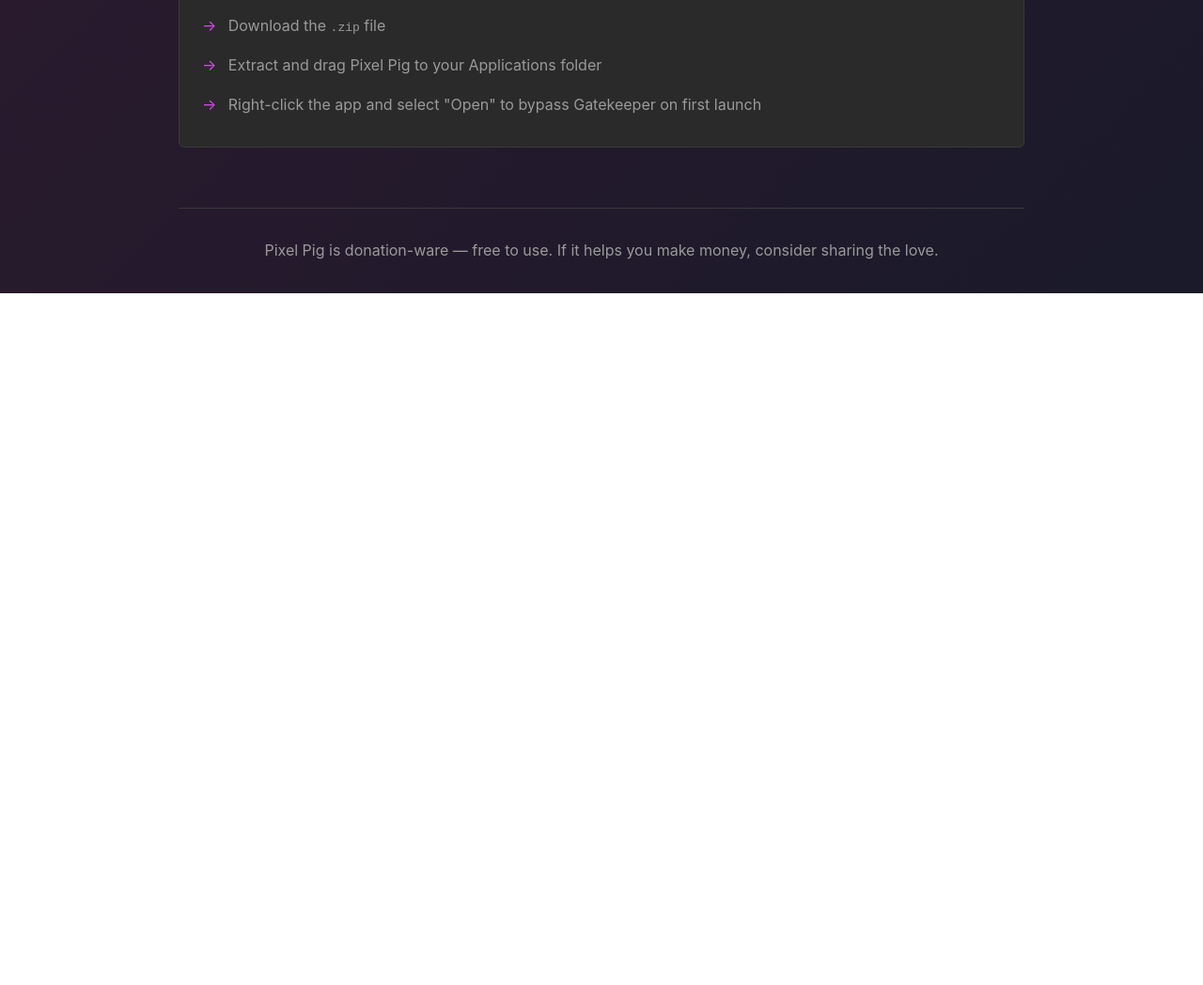
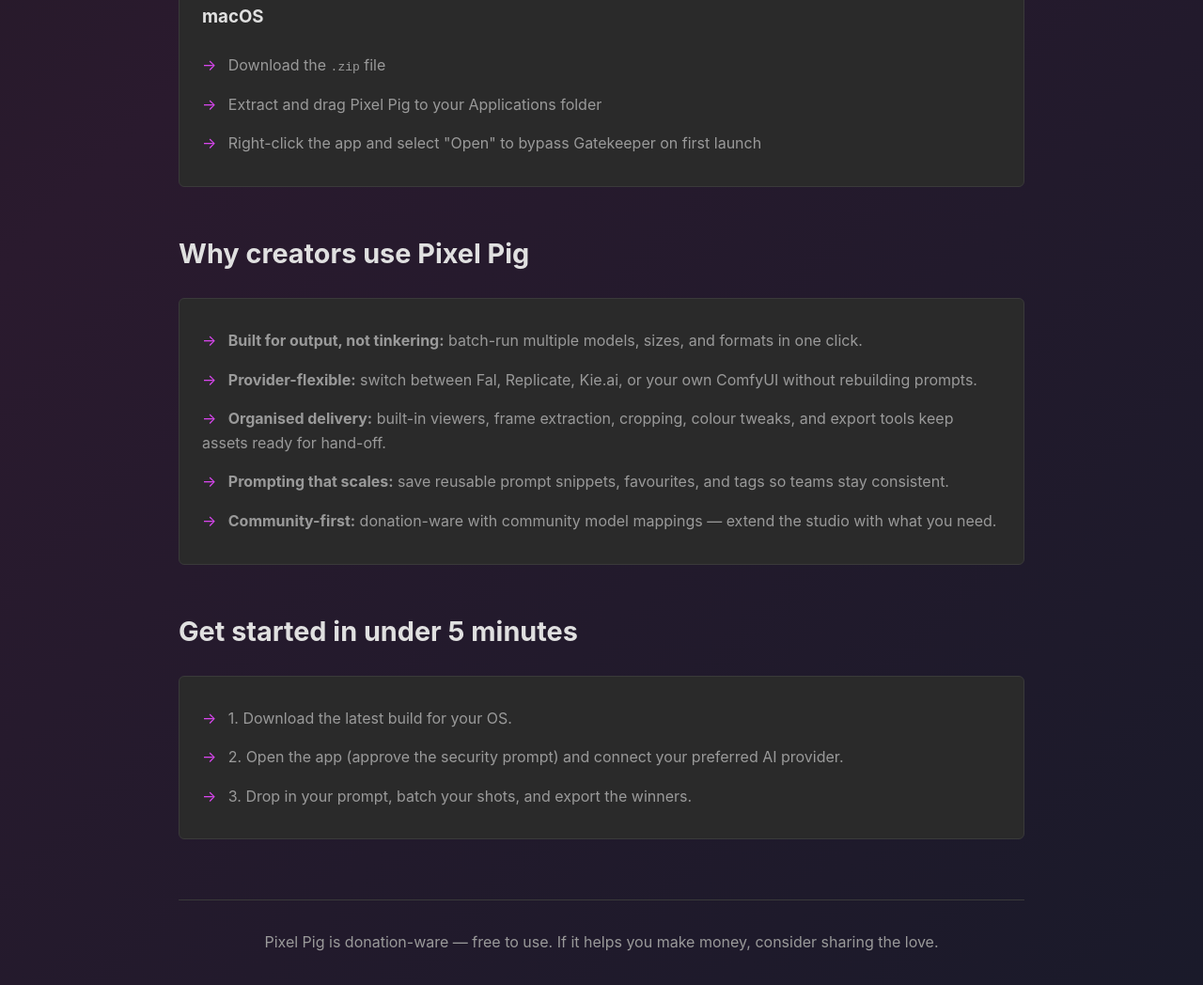
Before and after one commit to addr010/pixel-pig-releases, a plain HTML site: page index.html in a window 1280 px wide. Shown: the part 1749-2797 px from the top of the page at 94% size. Before the commit the page ends 2061 px from the top, so only its background shows below. Drawn offline with Linux system fonts and the light colour scheme; no server answers.

Commit message:
Improve landing page conversion copy

```diff
--- a/index.html
+++ b/index.html
@@ -271,15 +271,17 @@
         <header>
             <img src="pixel-pig-work.png" alt="Pixel Pig Studio" class="hero-image">
             <h1>Pixel Pig</h1>
-            <p class="tagline">A desktop studio for AI workflows</p>
+            <p class="tagline">Ship AI visuals faster — batch, organise, and hand-off from one studio.</p>
             <div class="links">
+                <a href="#downloads" class="btn" style="color: var(--accent); font-weight: 600;">⬇️ Get the free app</a>
                 <a href="https://github.com/addr010/pixel-pig-releases" class="btn">GitHub</a>
                 <a href="https://github.com/addr010/pixel-pig-releases/issues" class="btn">Report Issue</a>
             </div>
         </header>
 
-        <section class="section">
+        <section class="section" id="downloads">
             <h2>Download Latest Release</h2>
+            <p style="color: var(--text-secondary); margin-top: 0.25rem;">Free, beta builds for Windows & macOS. No signup — just download and run.</p>
             <div class="downloads" id="releases">
                 <!-- Releases will be loaded here via JavaScript -->
                 <div class="download-card">
@@ -318,6 +320,30 @@
                     <li>Download the <code>.zip</code> file</li>
                     <li>Extract and drag Pixel Pig to your Applications folder</li>
                     <li>Right-click the app and select "Open" to bypass Gatekeeper on first launch</li>
+                </ul>
+            </div>
+        </section>
+
+        <section class="section">
+            <h2>Why creators use Pixel Pig</h2>
+            <div class="requirements">
+                <ul style="margin: 0;">
+                    <li><strong>Built for output, not tinkering:</strong> batch-run multiple models, sizes, and formats in one click.</li>
+                    <li><strong>Provider-flexible:</strong> switch between Fal, Replicate, Kie.ai, or your own ComfyUI without rebuilding prompts.</li>
+                    <li><strong>Organised delivery:</strong> built-in viewers, frame extraction, cropping, colour tweaks, and export tools keep assets ready for hand-off.</li>
+                    <li><strong>Prompting that scales:</strong> save reusable prompt snippets, favourites, and tags so teams stay consistent.</li>
+                    <li><strong>Community-first:</strong> donation-ware with community model mappings — extend the studio with what you need.</li>
+                </ul>
+            </div>
+        </section>
+
+        <section class="section">
+            <h2>Get started in under 5 minutes</h2>
+            <div class="requirements">
+                <ul style="margin: 0;">
+                    <li>1. Download the latest build for your OS.</li>
+                    <li>2. Open the app (approve the security prompt) and connect your preferred AI provider.</li>
+                    <li>3. Drop in your prompt, batch your shots, and export the winners.</li>
                 </ul>
             </div>
         </section>
```
